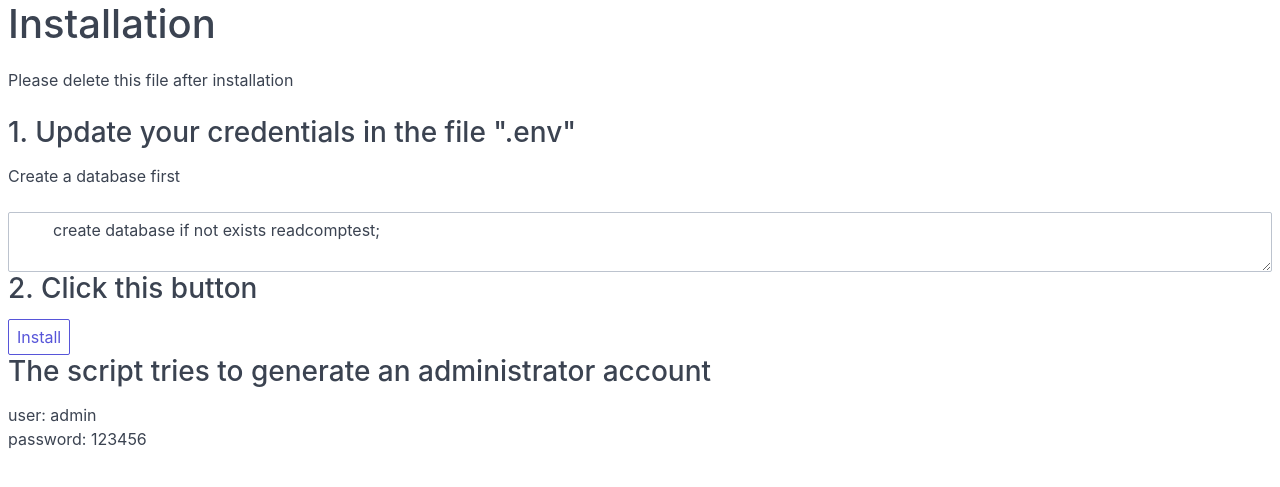
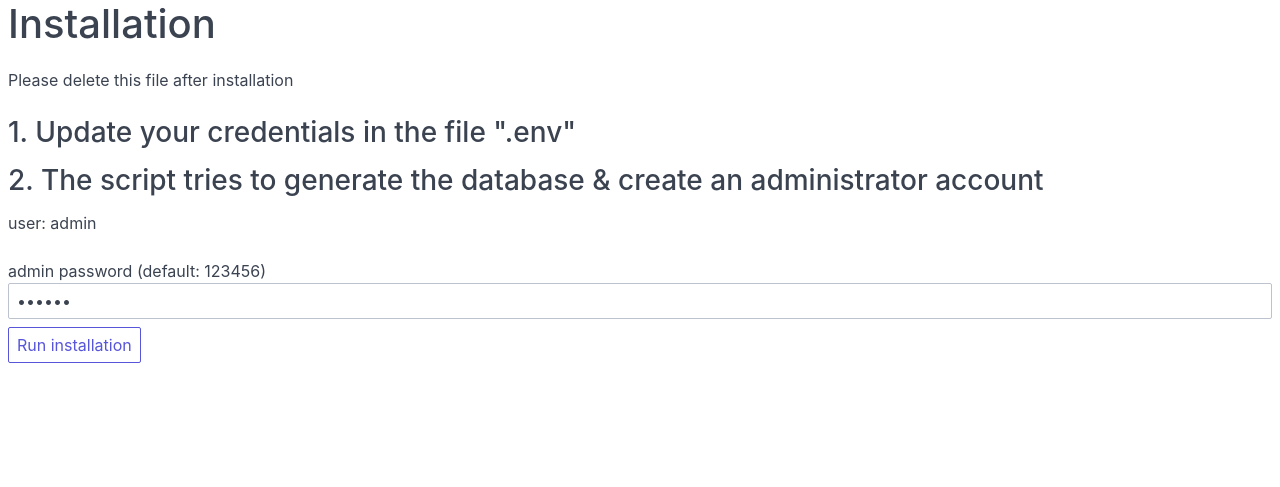
Before and after one commit to sroehrl/juan-tests, a PHP site: page /TestGenerator.php in a window 1280 px wide. Shown: the top 487 px of the page. Run offline with PHP 8.4, Linux system fonts and the light colour scheme.

Commit message:
updates 05/17

```diff
--- a/TestGenerator.php
+++ b/TestGenerator.php
@@ -5,11 +5,13 @@ require 'databasescript.php';
 if(isset($_GET['doInstall'])){
     $DB = new objDatabaseConnection();
     $sql = file_get_contents(__DIR__. '/database.sql');
-    $connection = $DB->openConnection();
-    $password = password_hash('123456', PASSWORD_DEFAULT);
+    $connection = $DB->rawConnection();
+    $password = password_hash($_GET['password'], PASSWORD_DEFAULT);
     $sql .= "\n".'INSERT INTO user SET userName = "admin", is_admin ="1", password = "' . $password .'"';
     $connection->multi_query($sql);
-    die('script ran');
+    $connection->close();
+    echo "<a href='login.php'>Login</a>";
+    die();
 }
 ?>
 <!DOCTYPE html>
@@ -26,16 +28,20 @@ if(isset($_GET['doInstall'])){
 <body>
 <div class="container">
     <h1>Installation</h1>
-    <p>Please delete this file after installation</p>
-    <h3>1. Update your credentials in the file ".env"</h3>
-    <p>Create a database first</p>
-    <textarea class="form-input" >
-        create database if not exists readcomptest;
-    </textarea>
-    <h3>2. Click this button</h3>
-    <a href="?doInstall" class="btn">Install</a>
-    <h3>The script tries to generate an administrator account</h3>
-    <p>user: admin <br>password: 123456</p>
+    <form>
+        <input type="hidden" name="doInstall" value="true">
+        <p>Please delete this file after installation</p>
+        <h3>1. Update your credentials in the file ".env"</h3>
+        <h3>2. The script tries to generate the database & create an administrator account</h3>
+        <p>user: admin</p>
+        <div class="form-group">
+            <label for="pw">admin password (default: 123456)</label>
+            <input class="form-input" type="password" name="password" id="pw" value="123456">
+        </div>
+        <button class="btn">Run installation</button>
+    </form>
+
+
 
 </div>
 </body>
--- a/administrator.php
+++ b/administrator.php
@@ -327,7 +327,6 @@ session_start();
 </div>
 <script>
     const tabs = document.querySelectorAll('.tab-item a');
-    console.log(tabs);
     tabs.forEach(element => {
         element.addEventListener('click', ev => {
             openTab(element);
--- a/database.sql
+++ b/database.sql
@@ -1,6 +1,6 @@
-/*create database if not exists readcomptest;
+create database if not exists readcomptest;
 
-use readcomptest;*/
+use readcomptest;
 
 create table if not exists choice
 (
--- a/databasescript.php
+++ b/databasescript.php
@@ -28,7 +28,12 @@ class objDatabaseConnection {
         }
     }
 
-
+    function rawConnection()
+    {
+        $this->connection = new mysqli('localhost',$this->username,$this->password);
+        $this->connection->set_charset("utf8");
+        return $this->connection;
+    }
     function openConnection()
     {
         $this->connection = new mysqli('localhost',$this->username,$this->password,$this->database);
@@ -38,11 +43,7 @@ class objDatabaseConnection {
         if ($this->connection -> connect_errno) {
             //echo "Failed to connect to MySQL: " . $this->$connection -> connect_error;
             $error=$this->connection -> connect_error;
-            $pos = strpos($error, 'Unknown database');
-            if ($pos !== false) {
-                $this->createDB();
-                echo "creating database";
-            }
+
             exit();
         } else {
             //echo "connection successful";
```
Also changed, not shown: README.md, 1 other file.
